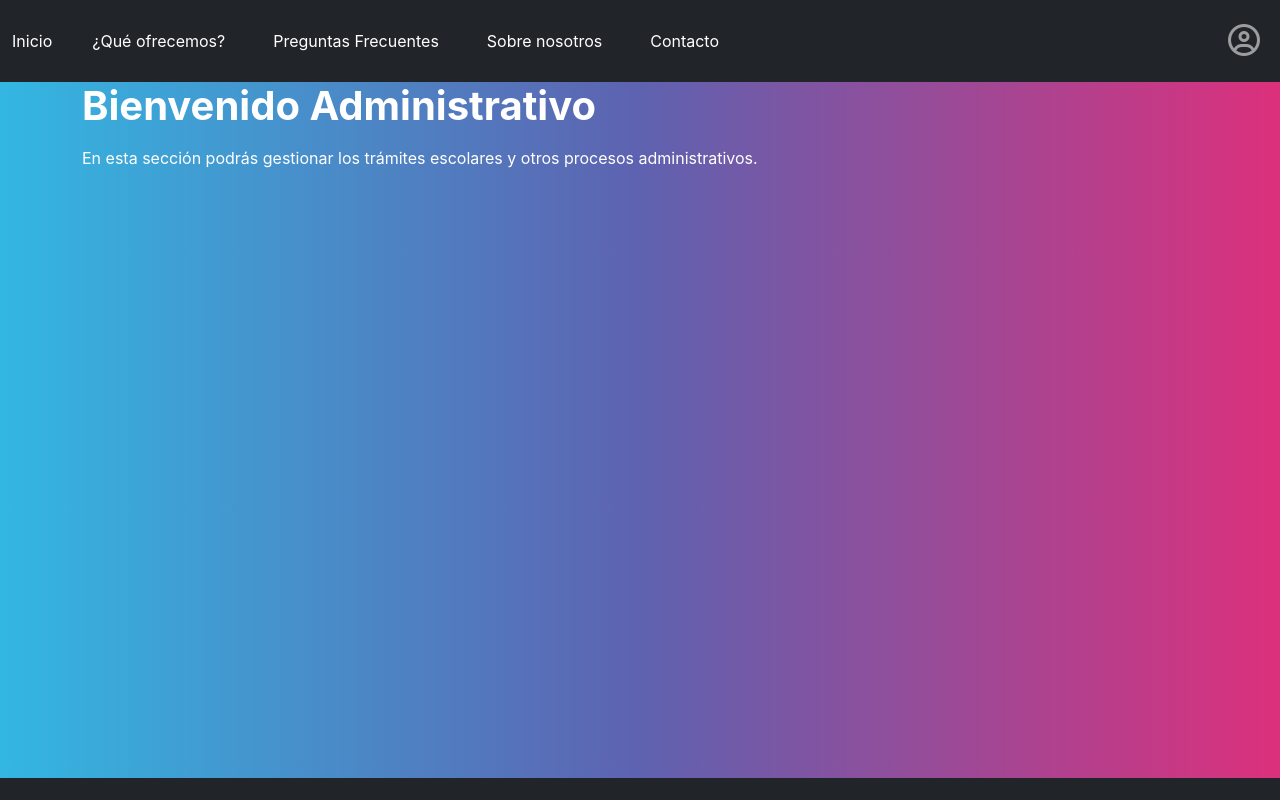
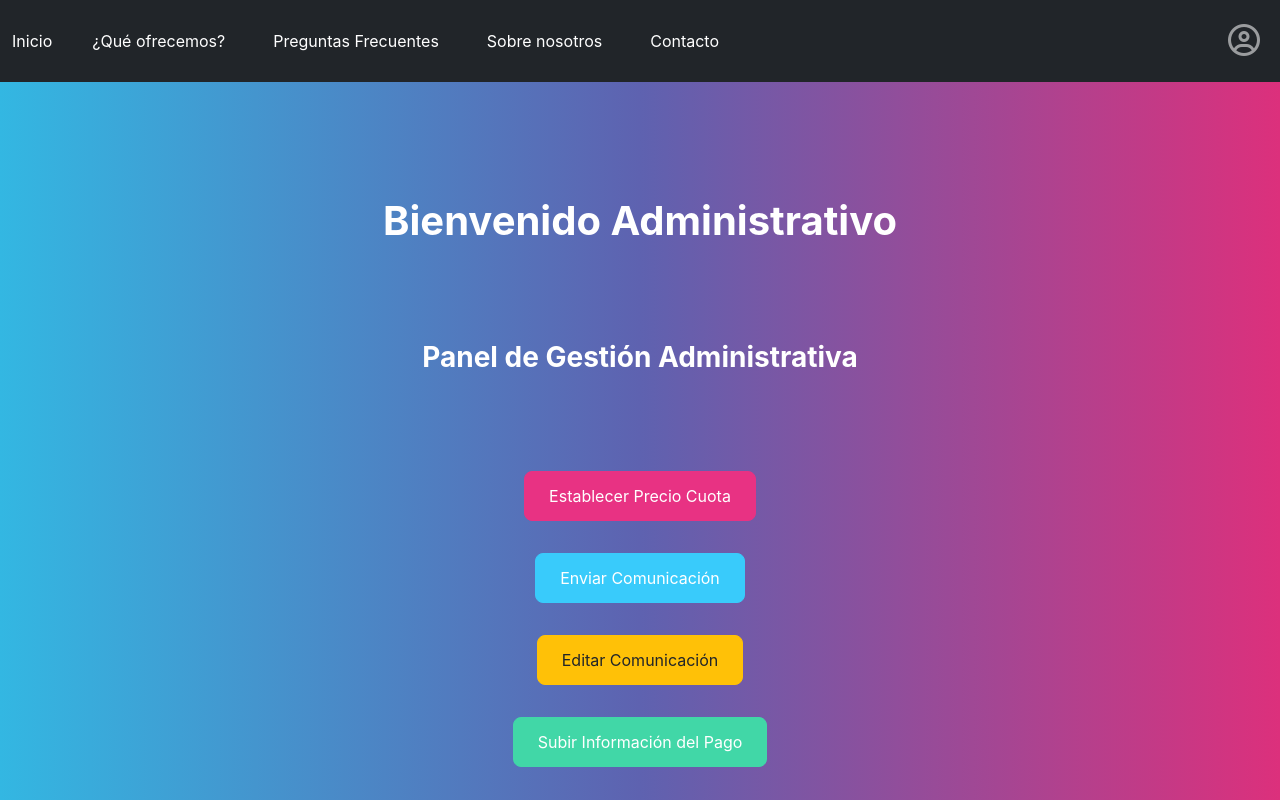
Before and after one commit to seezelop/React-nexoeducativo, a React (Create React App) app: page /administrativo in a window 1280 px wide. Shown: the top 800 px of the page. Built offline with nearby package versions, Linux system fonts and the light colour scheme.

Commit message:
subo perfil administrativo

```diff
--- a/src/componentes/pages/Administrativo.js
+++ b/src/componentes/pages/Administrativo.js
@@ -1,17 +1,30 @@
-import React from 'react';
+import React from "react";
 
-function Administrativo() {
+const Administrativo = () => {
   return (
-    <section className="d-flex flex-column min-vh-100">
-      <div className="container flex-grow-1">
-        <h1>Bienvenido Administrativo</h1>
-        <p>En esta sección podrás gestionar los trámites escolares y otros procesos administrativos.</p>
+    <section className="d-flex flex-column min-vh-100"> {/* Contenedor que ocupa toda la altura */}
+      <div className="container d-flex flex-column justify-content-center align-items-center flex-grow-1"> {/* Flex-grow para que crezca y ocupe espacio */}
+        <h1 className="mb-5">Bienvenido Administrativo</h1>
+        <h3 className="mb-5">Panel de Gestión Administrativa</h3>
+
+        {/* Botones centrados */}
+        <div className="d-flex flex-column align-items-center gap-3"> {/* Usamos gap para espaciar los botones */}
+          <button className="btn btn-primary" onClick={() => alert("Precio de cuota establecido")}>
+            Establecer Precio Cuota
+          </button>
+          <button className="btn btn-info text-white" onClick={() => alert("Comunicación enviada")}>
+            Enviar Comunicación
+          </button>
+          <button className="btn btn-warning text-dark" onClick={() => alert("Comunicación editada")}>
+            Editar Comunicación
+          </button>
+          <button className="btn btn-success" onClick={() => alert("Información del pago subida")}>
+            Subir Información del Pago
+          </button>
+        </div>
       </div>
-      <footer className="bg-dark text-light text-center py-3 mt-auto">
-        <p>© 2024 Copyright: Todos los derechos reservados.</p>
-      </footer>
     </section>
   );
-}
+};
 
 export default Administrativo;
--- a/src/componentes/templates/comp-navegacion/AdministrativoNavigation.js
+++ b/src/componentes/templates/comp-navegacion/AdministrativoNavigation.js
@@ -0,0 +1,56 @@
+import React from "react";
+import { Link } from "react-router-dom";
+
+const AdministrativoNavigation = () => {
+  return (
+    <>
+      <li className="nav-item me-3">
+        <Link className="nav-link active" to="/contacto">
+          Contacto
+        </Link>
+      </li>
+      <li className="nav-item me-3">
+        <Link className="nav-link active" to="/admin/chats">
+          Chats
+        </Link>
+      </li>
+      <li className="nav-item me-3">
+        <Link className="nav-link active" to="/ABMmaterias">
+            ABM materias
+        </Link>
+      </li>
+      <li className="nav-item me-3">
+        <Link className="nav-link active" to="/ABMprofesor">
+            ABM profesor
+        </Link>
+      </li>
+      <li className="nav-item me-3">
+        <Link className="nav-link active" to="/ABMpadre">
+         ABM padre
+        </Link>
+      </li>
+      <li className="nav-item me-3">
+        <Link className="nav-link active" to="/ABMalumno">
+            ABM alumno
+        </Link>
+      </li>
+      <li className="nav-item me-3">
+        <Link className="nav-link active" to="/ABMcurso">
+            ABM curso
+        </Link>
+      </li>
+      <li className="nav-item me-3">
+        <Link className="nav-link active" to="/ABMpreceptor">
+            ABM preceptor
+        </Link>
+      </li>
+      <li className="nav-item me-3">
+        <Link className="nav-link active" to="/Administrativo">
+            Mi perfil
+        </Link>
+      </li>
+    </>
+  );
+};
+
+export default AdministrativoNavigation;
```
